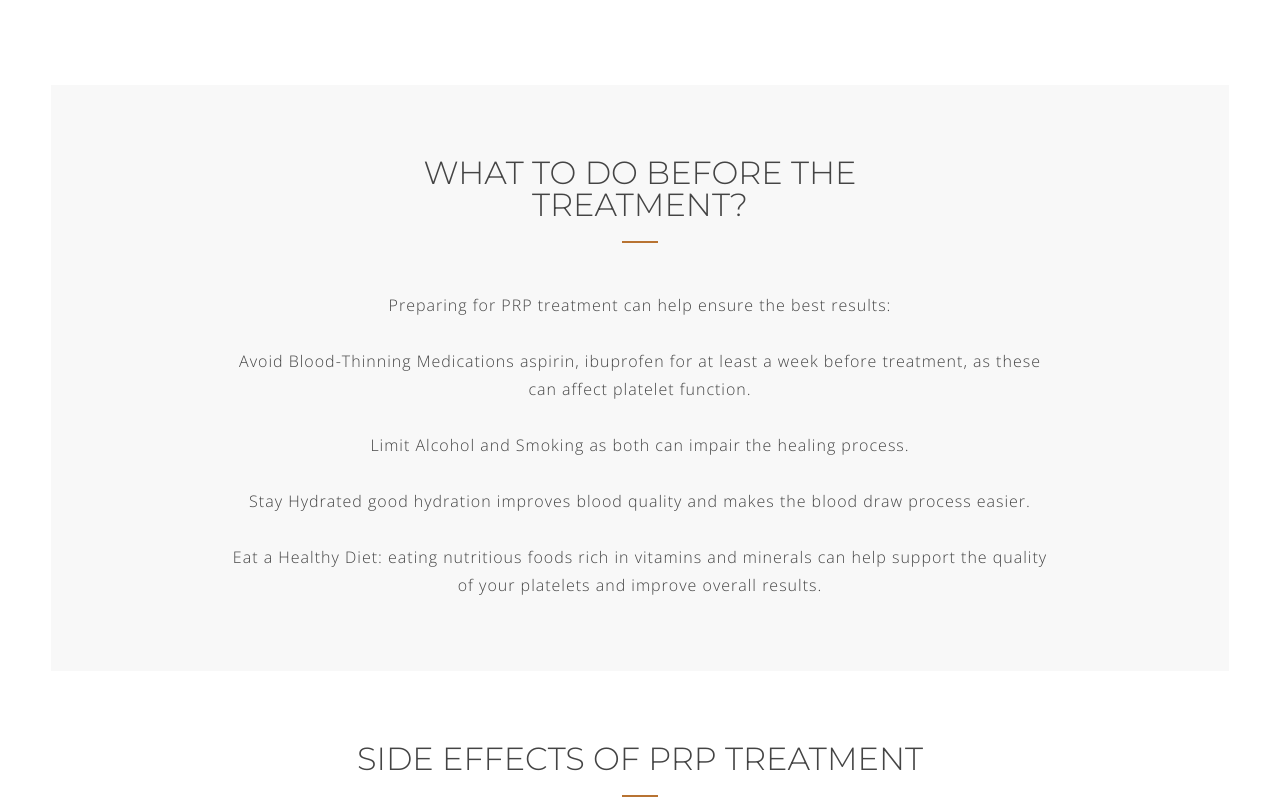
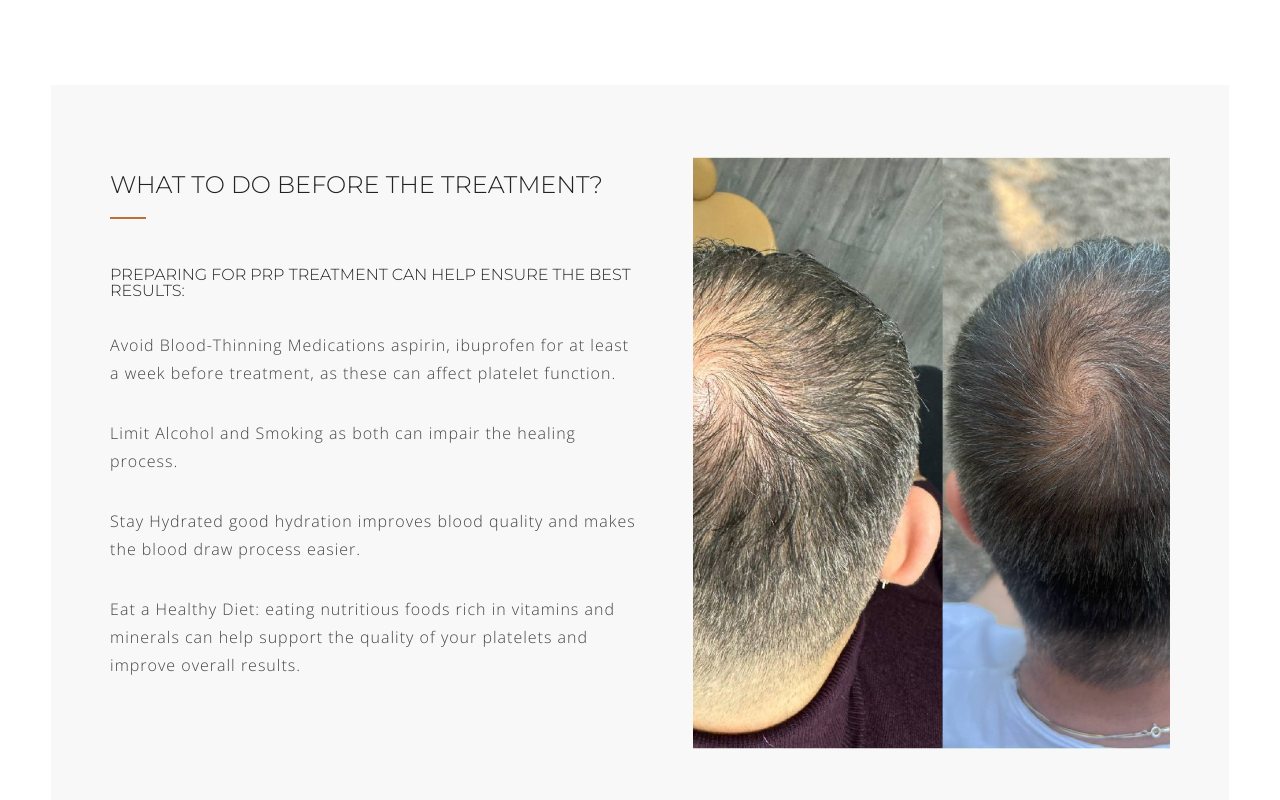
Before and after one commit to MiVladie/ashkaesthetics, a Gatsby site: page /services/platelet-rich-plasma in a window 1280 px wide. Shown: the part 2580-3380 px from the top of the page. Built offline with nearby package versions, Linux system fonts and the light colour scheme; Gatsby itself is replaced by a stand-in of ours.

Commit message:
updated prp image

```diff
--- a/src/pages/services/platelet-rich-plasma.js
+++ b/src/pages/services/platelet-rich-plasma.js
@@ -13,7 +13,8 @@ import Descriptive from '../../components/Complementary/Descriptive/Descriptive'
 import Seo from '../../hoc/Seo/Seo';
 
 const PlateletRichPlasma = () => {
-	const { plateletRichPlasmaImage1, plateletRichPlasmaImage2, plateletRichPlasmaImage3 } = useStaticQuery(graphql`
+	const { plateletRichPlasmaImage1, plateletRichPlasmaImage2, plateletRichPlasmaImage3, plateletRichPlasmaImage4 } =
+		useStaticQuery(graphql`
 			query {
 				plateletRichPlasmaImage1: file(relativePath: { eq: "assets/images/promotional/prp 1.jpeg" }) {
 					childImageSharp {
@@ -25,7 +26,12 @@ const PlateletRichPlasma = () => {
 						gatsbyImageData
 					}
 				}
-			plateletRichPlasmaImage3: file(relativePath: { eq: "assets/images/promotional/prp 3.jpeg" }) {
+				plateletRichPlasmaImage3: file(relativePath: { eq: "assets/images/promotional/prp 3.jpg" }) {
+					childImageSharp {
+						gatsbyImageData
+					}
+				}
+				plateletRichPlasmaImage4: file(relativePath: { eq: "assets/images/promotional/prp 4.jpeg" }) {
 					childImageSharp {
 						gatsbyImageData
 					}
@@ -110,16 +116,26 @@ const PlateletRichPlasma = () => {
 			</Section>
 
 			<Section background='#F8F8F8'>
-				<Introduction
-					main='What to Do Before the Treatment?'
-					description={[
-						'Preparing for PRP treatment can help ensure the best results:',
-						'Avoid Blood-Thinning Medications aspirin, ibuprofen for at least a week before treatment, as these can affect platelet function.',
-						'Limit Alcohol and Smoking as both can impair the healing process.',
-						'Stay Hydrated good hydration improves blood quality and makes the blood draw process easier.',
+				<Informative image={plateletRichPlasmaImage3} main='What to Do Before the Treatment?' reversed>
+					<Descriptive
+						data={[
+							{ name: 'Preparing for PRP treatment can help ensure the best results:' },
+							{
+								description:
+									'Avoid Blood-Thinning Medications aspirin, ibuprofen for at least a week before treatment, as these can affect platelet function.'
+							},
+							{ description: 'Limit Alcohol and Smoking as both can impair the healing process.' },
+							{
+								description:
+									'Stay Hydrated good hydration improves blood quality and makes the blood draw process easier.'
+							},
+							{
+								description:
 									'Eat a Healthy Diet: eating nutritious foods rich in vitamins and minerals can help support the quality of your platelets and improve overall results.'
+							}
 						]}
 					/>
+				</Informative>
 			</Section>
 
 			<Section>
@@ -162,7 +178,7 @@ const PlateletRichPlasma = () => {
 			<Section background='#F8F8F8'>
 				<Introduction main='Price list' />
 
-				<Informative image={plateletRichPlasmaImage3} main='PRP Treatments'>
+				<Informative image={plateletRichPlasmaImage4} main='PRP Treatments'>
 					<Catalog
 						data={[
 							{ name: 'Hair Loss [1 session]', price: 170 },
```
Also changed, not shown: src/assets/images/promotional/prp 3.jpg (added), src/assets/images/promotional/prp 4.jpeg (renamed from src/assets/images/promotional/prp 3.jpeg). Lines whose indentation alone changed are shown as unchanged.
